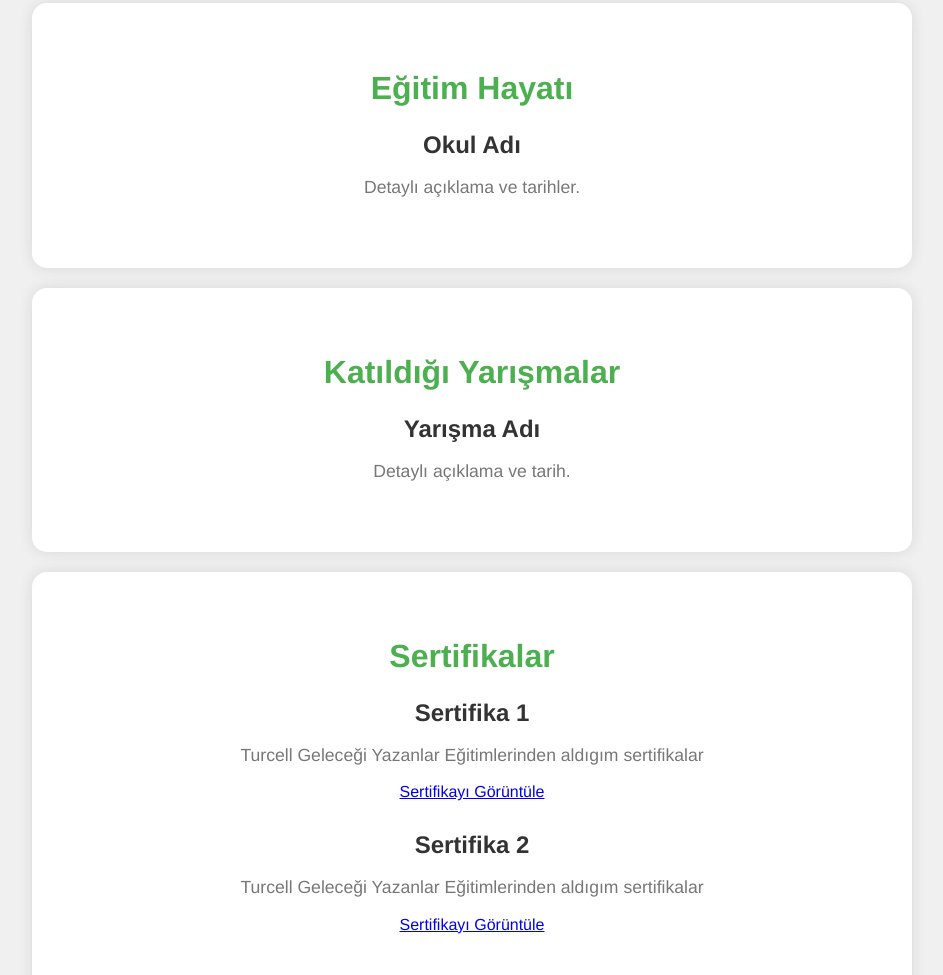
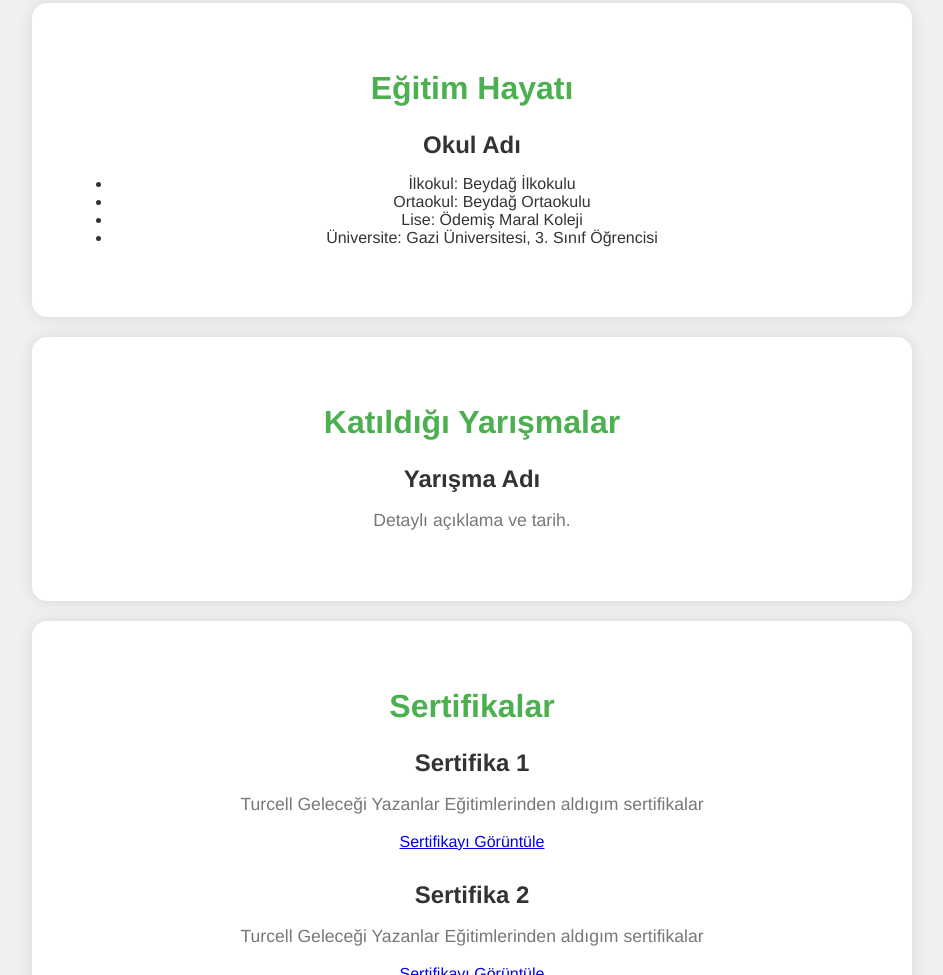
Before and after one commit to Fikret-Arici/MyPage, a plain HTML site: page index.html in a window 1280 px wide. Shown: the part 729-1704 px from the top of the page, without its empty margins (168-1111 px from the left). Drawn offline with Linux system fonts and the light colour scheme.

Commit message:
Add files via upload

```diff
--- a/index.html
+++ b/index.html
@@ -40,13 +40,17 @@
     </section>
 
     <section id="education" class="section">
-        <h2>Eğitim Hayatı</h2>
-        <div class="education">
-            <h3>Okul Adı</h3>
-            <p>Detaylı açıklama ve tarihler.</p>
-        </div>
-        <!-- Daha fazla eğitim bilgisi ekleyebilirsiniz -->
-    </section>
+    <h2>Eğitim Hayatı</h2>
+    <div class="education">
+        <h3>Okul Adı</h3>
+        <ul>
+            <li>İlkokul: Beydağ İlkokulu</li>
+            <li>Ortaokul: Beydağ Ortaokulu</li>
+            <li>Lise: Ödemiş Maral Koleji</li>
+            <li>Üniversite: Gazi Üniversitesi, 3. Sınıf Öğrencisi</li>
+        </ul>
+    </div>
+</section>
 
     <section id="competitions" class="section">
         <h2>Katıldığı Yarışmalar</h2>
```
